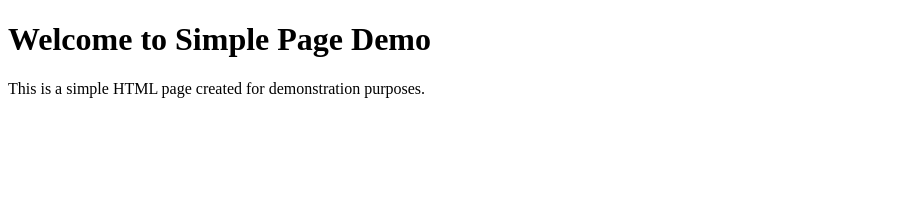
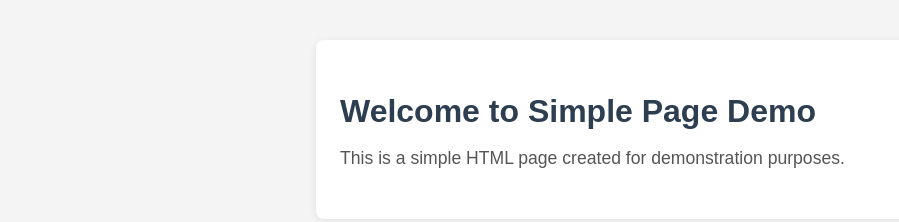
Before and after one commit to aifuturesdemos/simple-page-demo-4, a plain HTML site: page index.html in a window 1280 px wide. Shown: the whole page, without its empty margins (0-899 px from the left). Drawn offline with Linux system fonts and the light colour scheme.

Commit message:
Add basic CSS styling to the HTML page

```diff
--- a/index.html
+++ b/index.html
@@ -4,9 +4,35 @@
     <meta charset="UTF-8">
     <meta name="viewport" content="width=device-width, initial-scale=1.0">
     <title>Simple Page Demo</title>
+    <style>
+        body {
+            font-family: Arial, sans-serif;
+            background-color: #f4f4f4;
+            margin: 0;
+            padding: 0;
+        }
+        .container {
+            max-width: 600px;
+            margin: 40px auto;
+            background: #fff;
+            padding: 32px 24px;
+            border-radius: 8px;
+            box-shadow: 0 2px 8px rgba(0,0,0,0.08);
+        }
+        h1 {
+            color: #2c3e50;
+            margin-bottom: 16px;
+        }
+        p {
+            color: #555;
+            font-size: 1.1em;
+        }
+    </style>
 </head>
 <body>
-    <h1>Welcome to Simple Page Demo</h1>
-    <p>This is a simple HTML page created for demonstration purposes.</p>
+    <div class="container">
+        <h1>Welcome to Simple Page Demo</h1>
+        <p>This is a simple HTML page created for demonstration purposes.</p>
+    </div>
 </body>
 </html>
```
